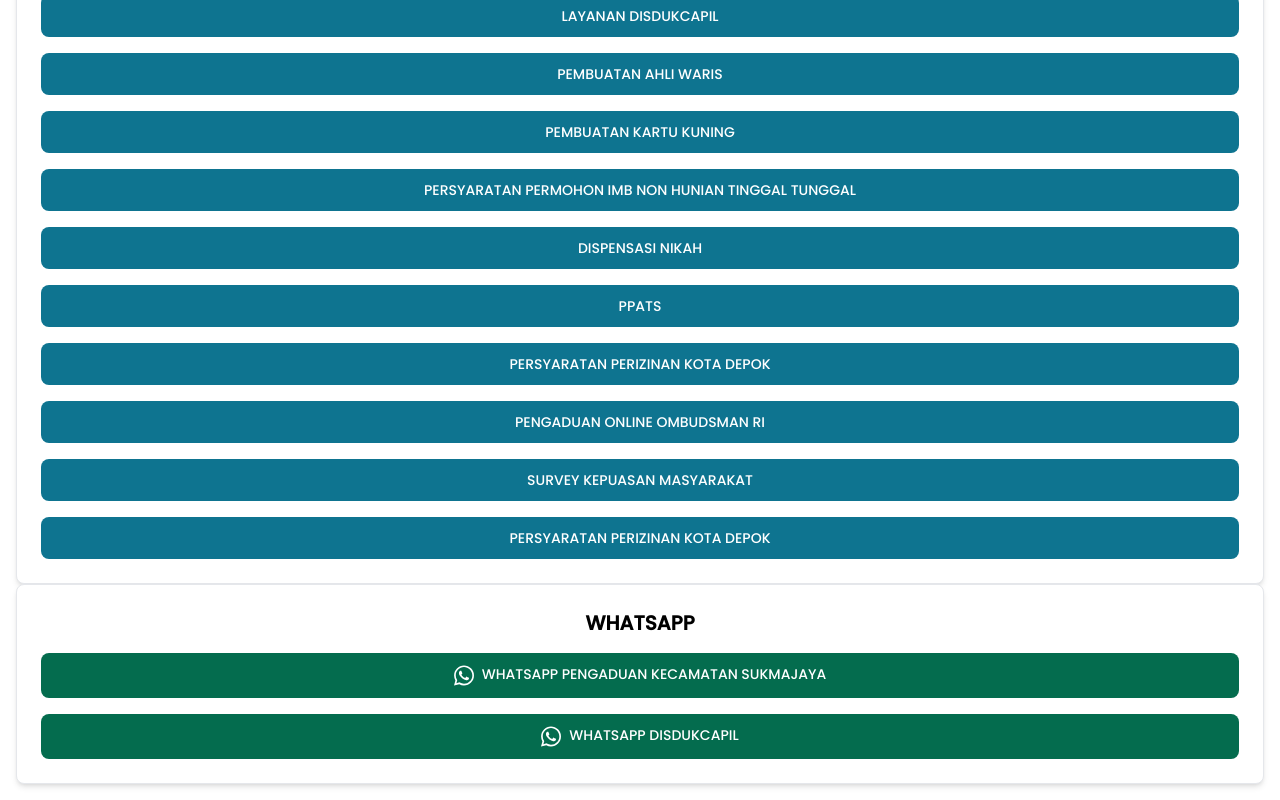
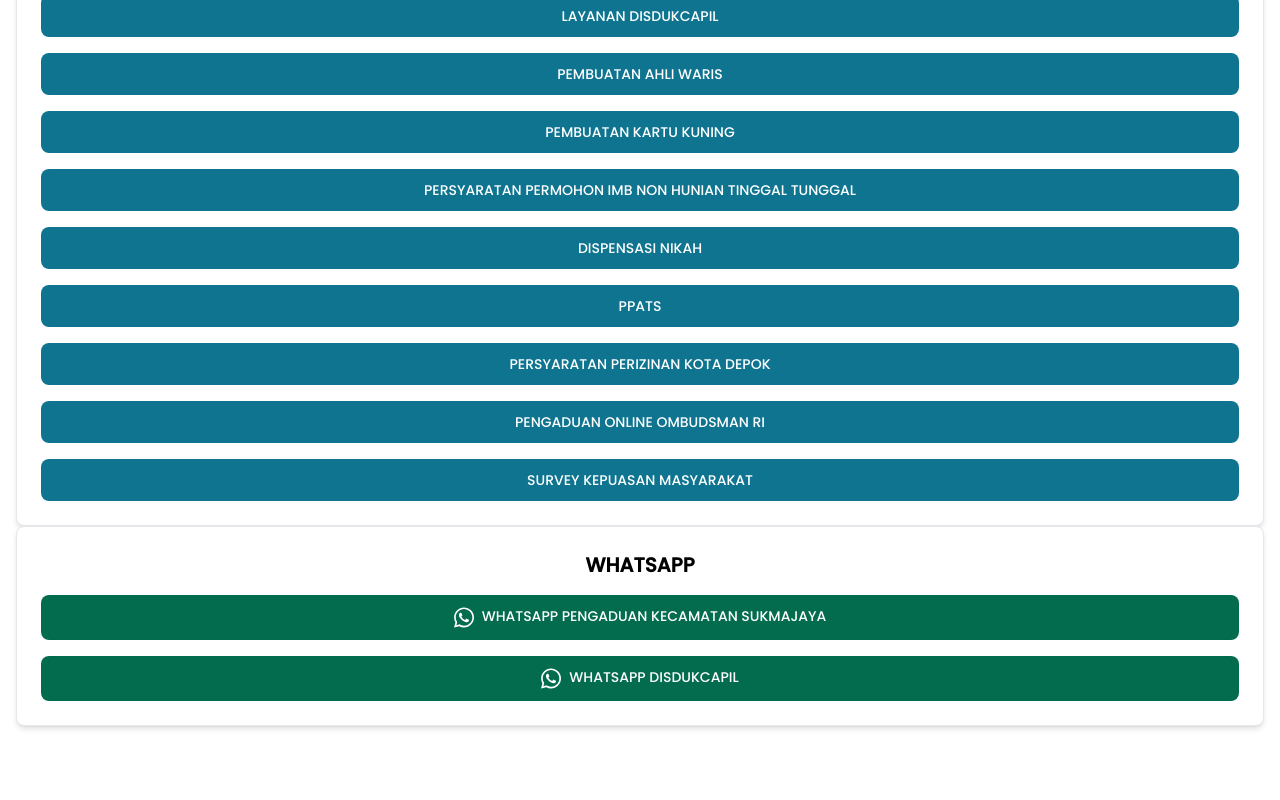
Before and after one commit to alfitosantosa/linktree-kecamatan-sukmajaya, a React (Vite) app: page / in a window 1280 px wide. Shown: the part 492-1292 px from the top of the page. After the commit the page ends 1234 px from the top, so only its background shows below. Built offline with nearby package versions, Linux system fonts and the light colour scheme.

Commit message:
pushing data link

```diff
--- a/src/App.jsx
+++ b/src/App.jsx
@@ -63,9 +63,6 @@
             <Button href="https://forms.gle/19nzQamdrJoU8xnV9">
               SURVEY KEPUASAN MASYARAKAT
             </Button>
-            <Button href="https://perizinanonline.depok.go.id/index.php/persyaratan">
-              PERSYARATAN PERIZINAN KOTA DEPOK
-            </Button>
           </Card>
           <Card>
             <h1 className="font-bold text-center font-bold text-xl">
```
